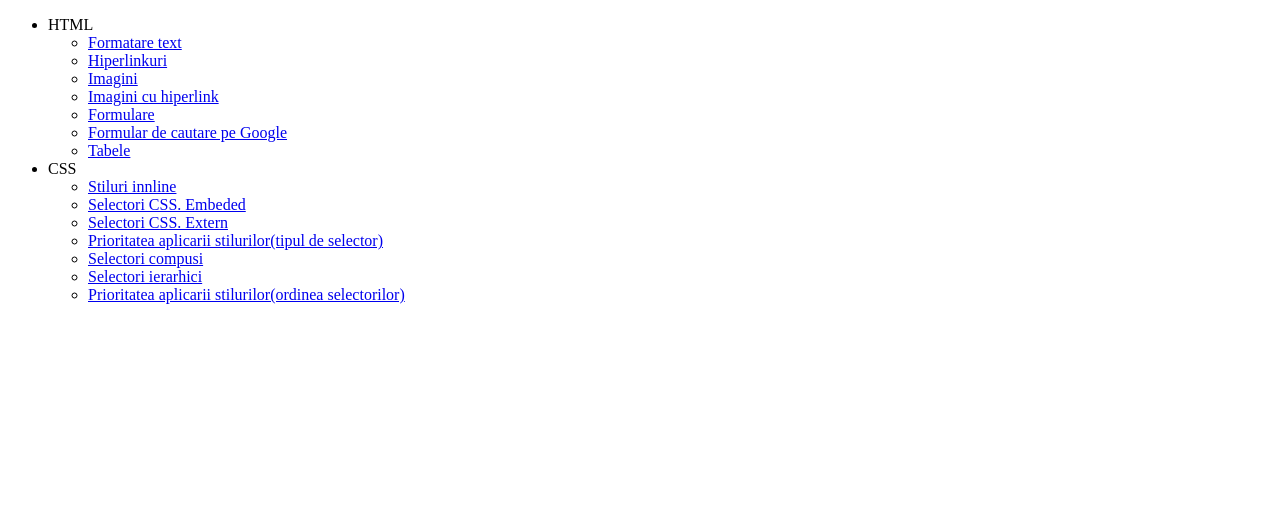
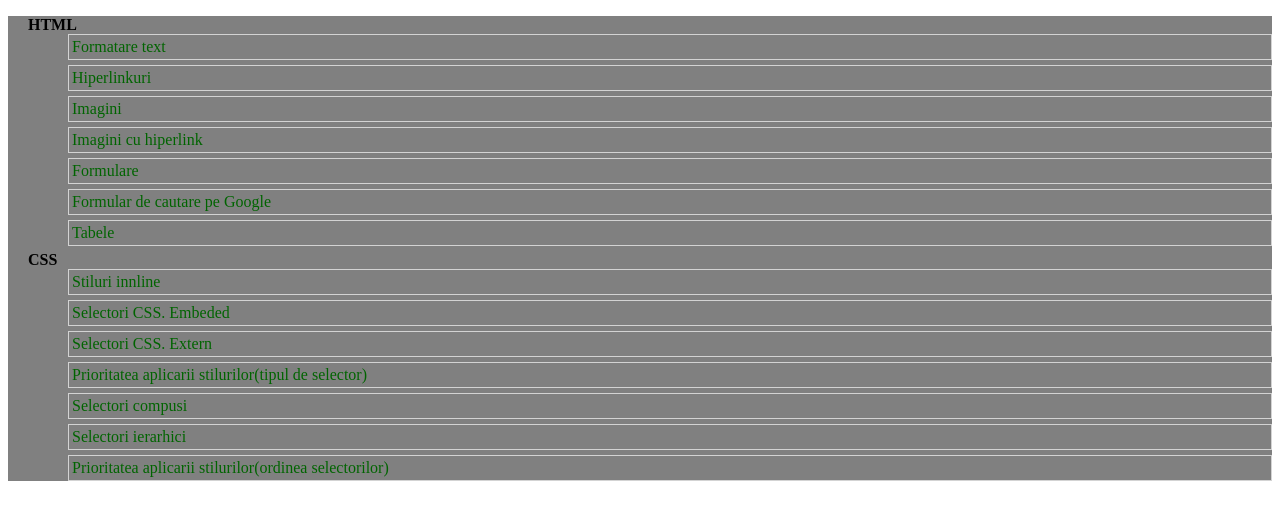
Before and after one commit to eugeniaburca69/Exemple, a plain HTML site: page public/index.html in a window 1280 px wide. Drawn offline with Linux system fonts and the light colour scheme.

Commit message:
corectii

```diff
--- a/public/style.css
+++ b/public/style.css
@@ -1,15 +1,31 @@
-.square{
-    width: 100px;
-    height: 100px;
-    border: 1px solid #00FF00;
-    text-align: center;
-    font-size: 80px;
+ul{
+    background: gray;
+    list-style: none;
+    padding: 0;
 }
 
-.blue{
-    background: blue;
+ul li{
+    padding-left: 20px;
 }
 
-.red{
-    background: red;
+ul span{
+    font-weight: bold;
 }
+
+
+ul li ul{
+    list-style: none;
+}
+
+ul li ul li{
+    margin-bottom: 5px;
+    padding: 3px;
+    border: 1px solid lightgray;
+    margin-left: 40px;
+}
+
+ul li ul li a{
+    color: darkgreen;
+    text-decoration: none;
+
+}
```
